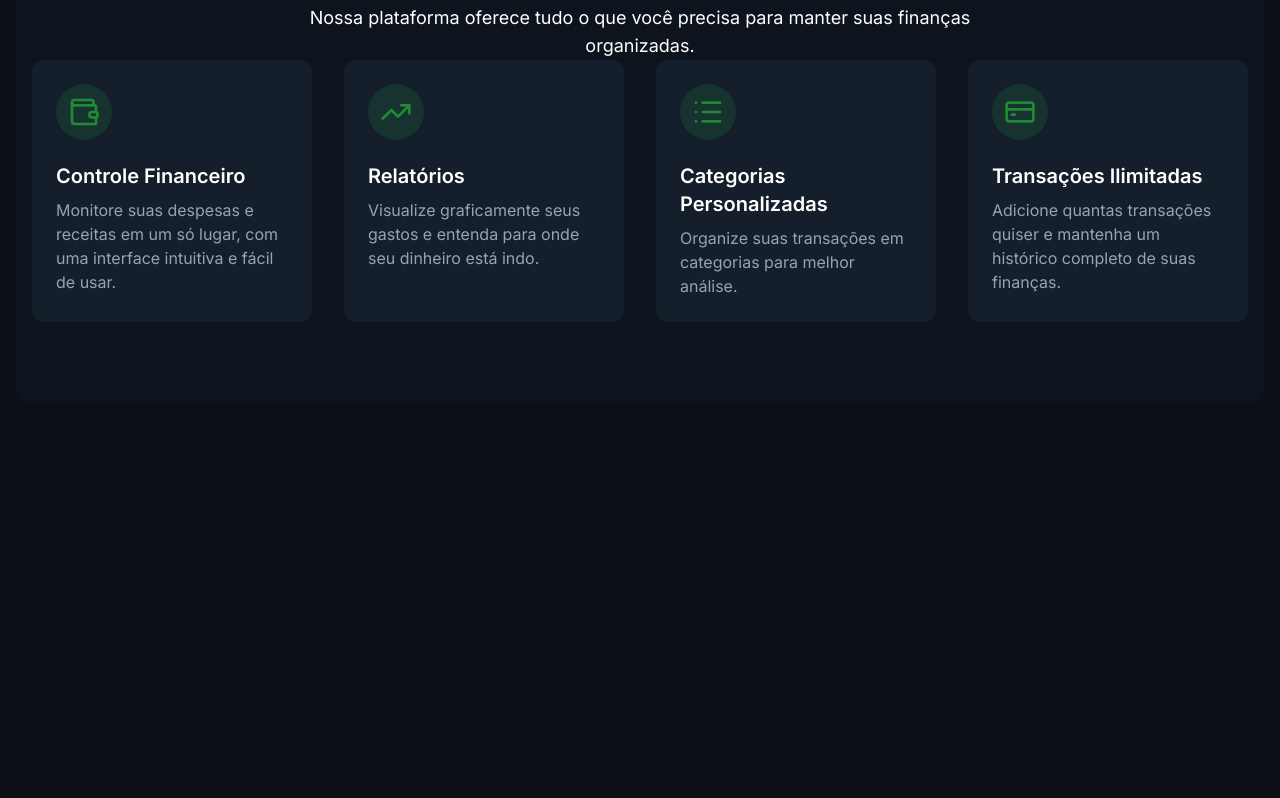
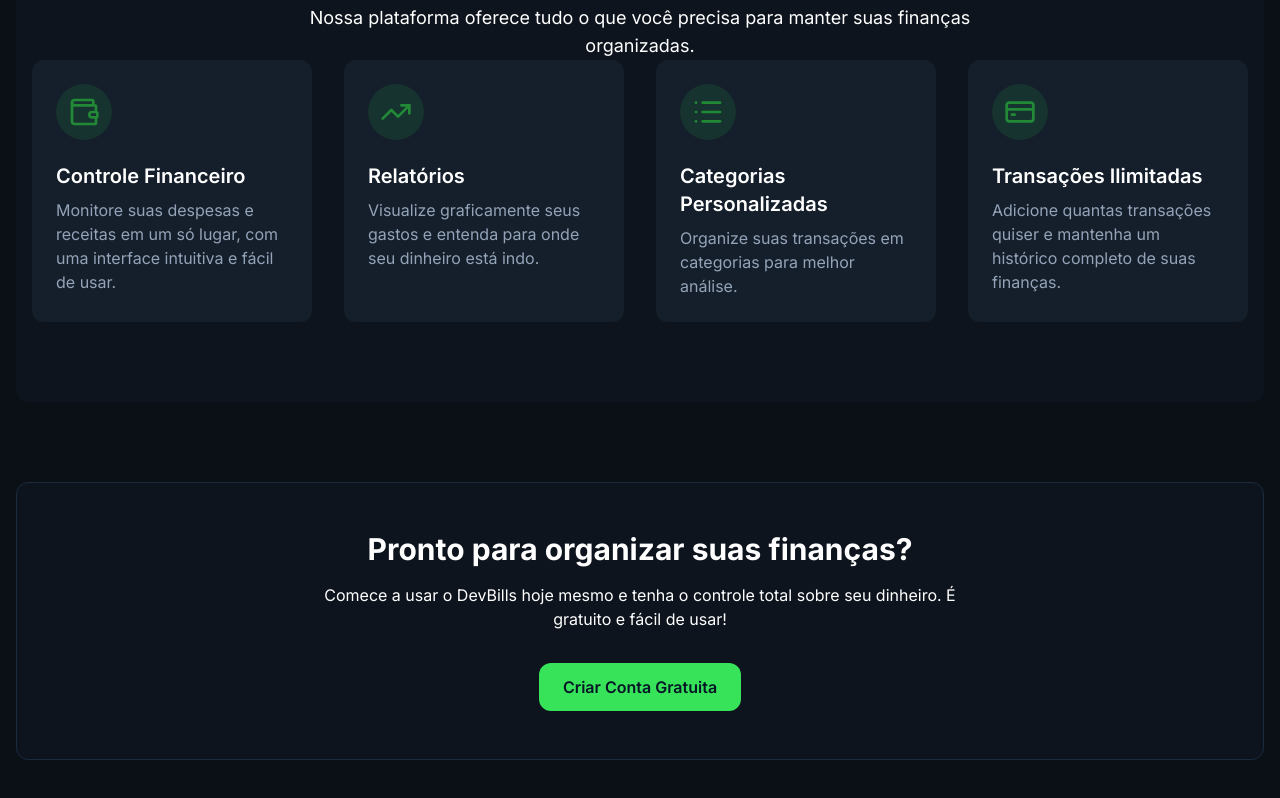
Before and after one commit to victordelunafreire-rgb/DevBills, a React (Vite) app in the folder interface/: page / in a window 1280 px wide. Shown: the part 548-1346 px from the top of the page. Before the commit the page ends 950 px from the top, so only its background shows below. Built offline with nearby package versions, Linux system fonts and the light colour scheme.

Commit message:
feat: finished Home screen

```diff
--- a/interface/src/pages/Home.tsx
+++ b/interface/src/pages/Home.tsx
@@ -90,6 +90,19 @@ const Home = () => {
 						</div>
 					</div>
 				</section>
+
+				<section className="py-12 md:py-20">
+					<div className="bg-gray-900 p-8 md:p-12 rounded-xl text-center border border-gray-700">
+						<h2 className="text-2xl md:text-3xl font-bold text-white mb-4">
+							Pronto para organizar suas finanças?
+						</h2>
+						<p className="text-white text-opacity-90 max-w-2xl mx-auto mb-8">
+							Comece a usar o DevBills hoje mesmo e tenha o controle total sobre
+							seu dinheiro. É gratuito e fácil de usar!
+						</p>
+						<Button className="mx-auto px-6 py-3">Criar Conta Gratuita</Button>
+					</div>
+				</section>
 			</div>
 		</div>
 	);
```
